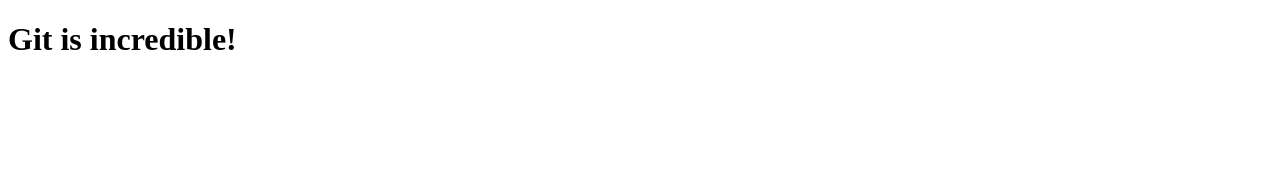
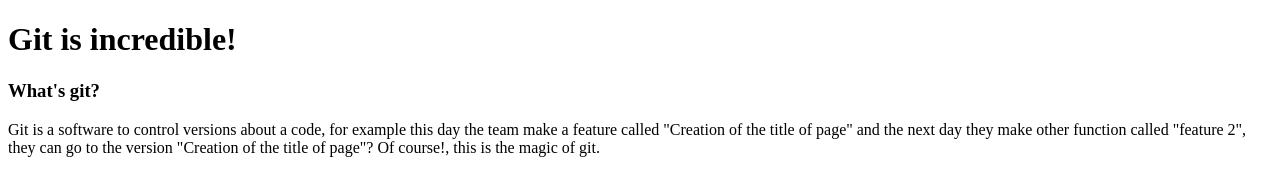
Before and after one commit to sanrinconr/demo-git, a plain HTML site: page index.html in a window 1280 px wide. Drawn offline with Linux system fonts and the light colour scheme.

Commit message:
Added description git

```diff
--- a/index.html
+++ b/index.html
@@ -8,5 +8,10 @@
 </head>
 <body>
     <h1>Git is incredible!</h1>
+
+    <h3>What's git?</h3>
+    Git is a software to control versions about a code, for example this day the team make a feature
+    called "Creation of the title of page" and the next day they make other function called "feature 2", they can
+    go to the version "Creation of the title of page"? Of course!, this is the magic of git.
 </body>
 </html>
```
